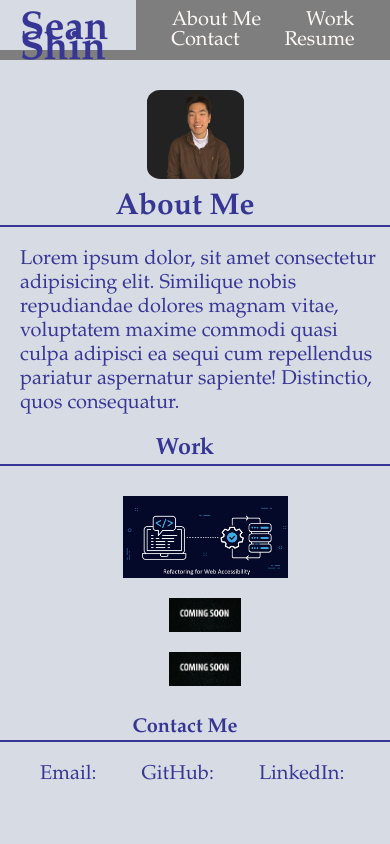
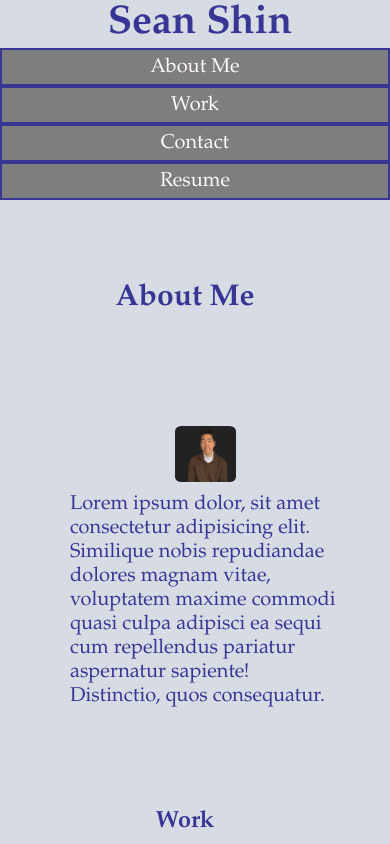
Before and after one commit to seangshin/Portfolio, a plain HTML site: page index.html in a window 390 px wide. Shown: the top 844 px of the page. Drawn offline with Linux system fonts and the light colour scheme.

Commit message:
Added responsive features such as flex and media query

```diff
--- a/assets/css/style.css
+++ b/assets/css/style.css
@@ -34,6 +34,8 @@
   }
 
   header {
+
+    /*
     display: flex;
     justify-content: space-between;
     position: fixed;
@@ -42,37 +44,29 @@
     width: 100%;
     line-height: 20px;
     background-color: var(--back);
+    */
   }
 
   h1 {
-    margin: 20px;
+    border-right: solid 2px var(--text);
+    border-bottom: solid 2px var(--text);
+    padding-left: 30px;
+    padding-right: 20px;
   }
 
   img {
-
     display: block;
     margin-left: auto;
     margin-right: auto;
     padding: 10px;
   }
 
-  li {
-    display: inline;
-    padding: 0px 20px;
-    text-decoration: none;
-  }
-
   main {
     padding: 80px 0;
   }
 
-  nav {
-    background-color: var(--back2);
-    display: flex;
-    /* Align the child elements to the right side of the parent */
-    justify-content: flex-end;
-    padding: 10px;
-    text-align: center;
+  p {
+    padding: 50px;
   }
 
   /* Class Selectors */
@@ -81,18 +75,41 @@
     justify-content: center;
   }
 
+  .container-a {
+    margin-top: 2px;
+    margin-right: 10px;
+    margin-left: 10px;
+    margin-bottom: 2px;
+    border-bottom: solid 2px var(--text);
+  }
+
+  .container-div {
+    flex: 1;
+    background-color: var(--back2);
+  }
+
+  .container-h {
+    flex: 1 10 200px;
+    text-align: right;
+    border-right: solid 3px var(--text);
+    padding-right: 20px;
+    margin-bottom: 50px;
+  }
+
   .container-header {
-    flex: 1 1 300px;
-    text-align: right;
-    border-right: solid 2px var(--text);
-    padding-right: 20px;
-    margin-bottom: 20px;
+    display: flex;
   }
 
   .container-content {
-    flex: 2 1 600px;
+    flex: 100 1 500px;
     padding-left: 20px;
-    margin-bottom: 20px;
+    margin-bottom: 50px;
+  }
+
+  .container-nav {
+    display: flex;
+    justify-content: flex-end;
+    background-color: var(--back2);
   }
 
   .first-card{
@@ -112,6 +129,7 @@
   /* Pseudo Classes */
   a:hover, a:active, a:focus {
     opacity: 0.5;
+    border-bottom: none;
   }
 
   /* Media Query at 650px or smaller */
@@ -120,9 +138,33 @@
       flex-wrap: wrap;
     }
 
-    .container-header {
+    .container-a {
+      border-bottom: none;
+      border: solid 2px var(--text);
+      margin-top: 0px;
+      margin-right: 0px;
+      margin-left: 0px;
+      margin-bottom: 0px;
+      padding: 5px;
+    }
+
+    .container-h {
       text-align: center;
-      border-bottom: solid 2px var(--text);
       border-right: none;
     }
+
+    .container-header {
+      justify-content: center;
+    }
+
+    .container-nav {
+      flex-direction: column;
+    }
+    .container-div {
+      display: none;
+    }
+    h1 {
+      border-right: none;
+      border-bottom: none;
+    }
   }
--- a/index.html
+++ b/index.html
@@ -8,31 +8,31 @@
 </head>
 
 <body>
-  <header>
+  <header class="container-header">
     <h1>Sean Shin</h1>
-    <nav class="text-right">
-      <ul>
-        <li> <a href="#about-me">About Me</a></li>
-        <li> <a href="#work">Work</a></li>
-        <li> <a href="#contact">Contact</a></li>
-        <li> <a href="#resume">Resume</a></li>
-      </ul>
-    </nav>
+    <div class="container-div"></div>
   </header>
 
+  <nav class="container-nav">
+    <a class="container-a" href="#about-me">About Me</a>
+    <a class="container-a" href="#work">Work</a>
+    <a class="container-a" href="#contact">Contact</a>
+    <a class="container-a" href="#resume">Resume</a>
+  </nav>
+
   <main>
-    <img id="profile" src="./assets/images/profile.JPG" alt="Profile picture">
+
 
     <section class="container" id="about-me">
-      <h2 class="container-header">About Me</h2>
+      <h2 class="container-h">About Me</h2>
       <div class="container-content">
-        <p>Lorem ipsum dolor, sit amet consectetur adipisicing elit. Similique nobis repudiandae dolores magnam vitae, voluptatem maxime commodi quasi culpa adipisci ea sequi cum repellendus pariatur aspernatur sapiente! Distinctio, quos consequatur.</p>
+        <p><img id="profile" src="./assets/images/profile.JPG" alt="Profile picture">Lorem ipsum dolor, sit amet consectetur adipisicing elit. Similique nobis repudiandae dolores magnam vitae, voluptatem maxime commodi quasi culpa adipisci ea sequi cum repellendus pariatur aspernatur sapiente! Distinctio, quos consequatur.</p>
       </div>
 
     </section>
 
     <section class="container" id="work">
-    <h3 class="container-header">Work</h3>
+    <h3 class="container-h">Work</h3>
     <div class="container-content">
       <a href="https://github.com/seangshin/refactoring-web-accessibility-project">
         <img class="first-card" src="./assets/images/refactoring.JPG" alt="Profile picture">
@@ -48,7 +48,7 @@
     </section>
 
     <section class="container" id="contact">
-      <h4 class="container-header">Contact Me</h2>
+      <h4 class="container-h">Contact Me</h2>
       <div class="container-content">
         <ul class="contact-list">
           <li>Email: </li>
```
